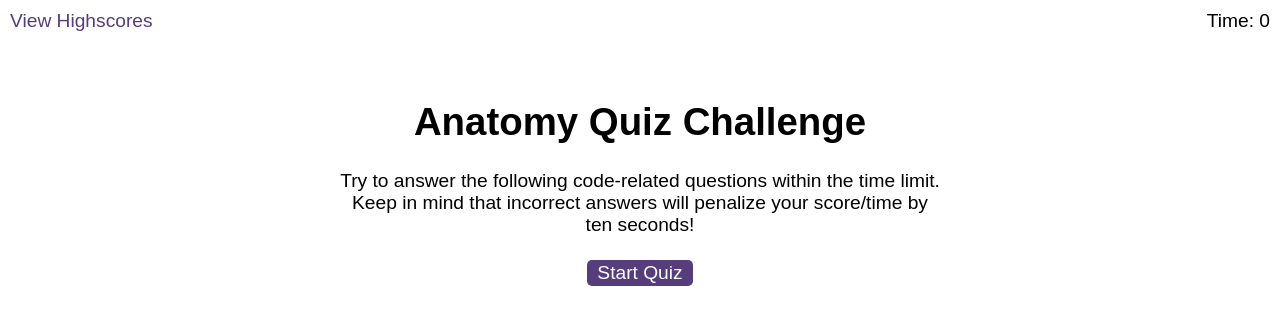
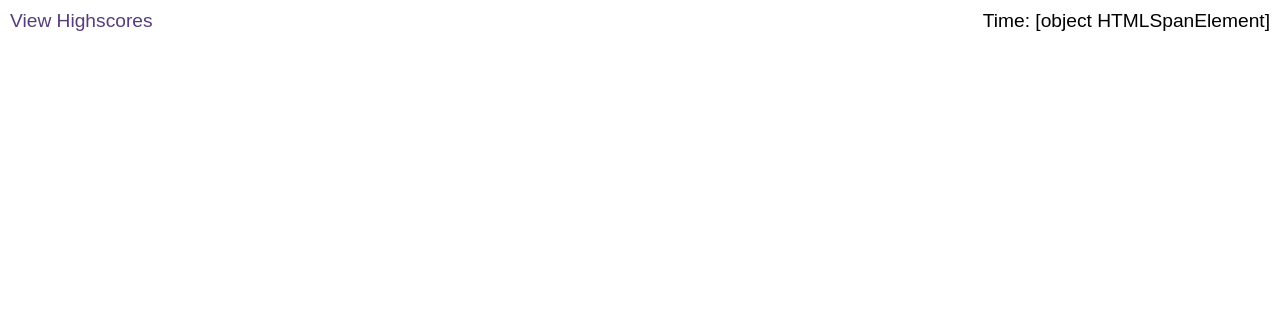
Before and after one commit to axe714/Anatomy-Quiz, a plain HTML site: page index.html in a window 1280 px wide. Both pictures are taken after a click on the button "Start Quiz". Drawn offline with Linux system fonts and the light colour scheme.

Commit message:
Set variables, added functionality to 'start' button to hide the title screen

```diff
--- a/assets/js/newlogic.js
+++ b/assets/js/newlogic.js
@@ -0,0 +1,21 @@
+//global scope variables DOM elements
+var timerElement = document.querySelector("#time");
+var startButton = document.querySelector("#start");
+var questionsElement = document.querySelector("#questions");
+var endScreenElement = document.querySelector("#end-screen");
+var endScoreElement = document.querySelector("#end-score");
+var endTimeElement = document.querySelector("#end-time");
+var endButton = document.querySelector("#end-button");
+var submitButton = document.querySelector("#submit");
+var startScreenElement = document.querySelector("#start-screen");
+var hideElements = document.querySelectorAll(".hide");
+
+startButton.addEventListener("click", startQuiz);
+
+function startQuiz() {
+    //hides the start screen
+    startScreenElement.setAttribute("class", "hide");
+    questionsElement.removeAttribute("class", "hide");
+    timerElement.textContent = time;
+    showQuestions();
+}
--- a/index.html
+++ b/index.html
@@ -4,7 +4,7 @@
     <meta charset="UTF-8" />
     <meta name="viewport" content="width=device-width, initial-scale=1.0" />
     <meta http-equiv="X-UA-Compatible" content="ie=edge" />
-    <title>Coding Quiz</title>
+    <title>Anatomy Quiz</title>
 
     <link rel="stylesheet" href="./assets/css/styles.css" />
   </head>
```
